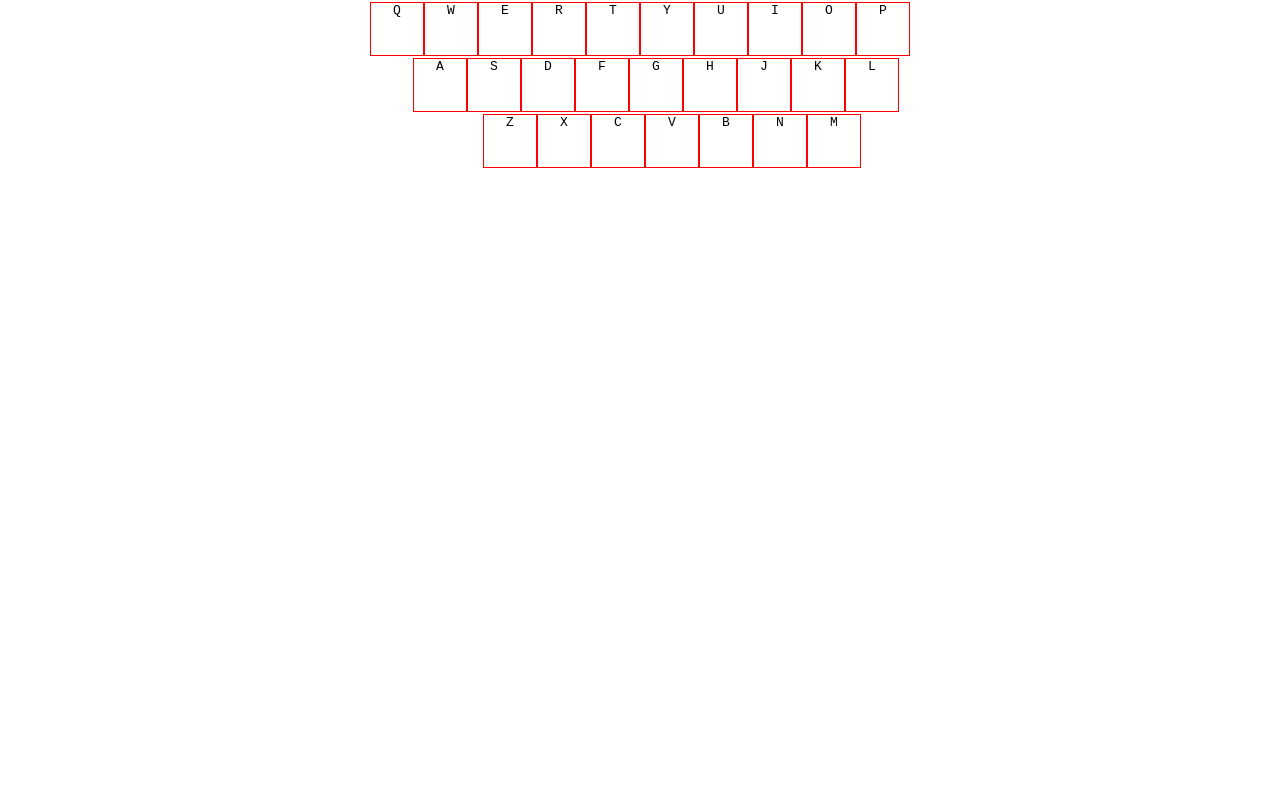
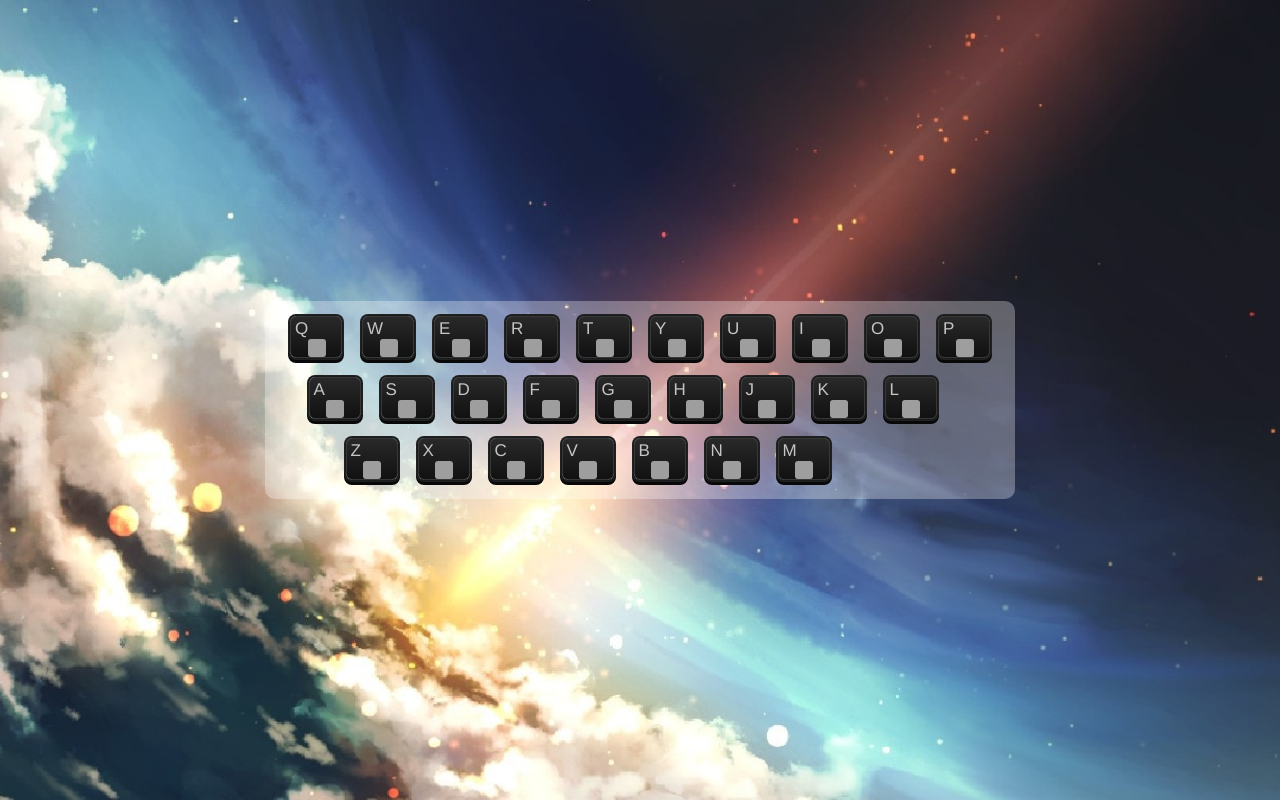
Before and after one commit to resatrt/myBookmarks, a plain HTML site: page index.html in a window 1280 px wide. Drawn offline with Linux system fonts and the light colour scheme; grey boxes are pictures that could not be loaded.

Commit message:
Add files via upload

```diff
--- a/index.html
+++ b/index.html
@@ -1,81 +1,151 @@
 <!DOCTYPE html>
-<html lang="en">
+<html lang='en'>
+
 <head>
-    <meta charset="UTF-8">
-    <meta name="viewport" content="width=device-width, initial-scale=1.0">
-    <meta http-equiv="X-UA-Compatible" content="ie=edge">
-    <title>我的导航</title>
-    <link rel="stylesheet" href="./style.css">
+  <meta charset='UTF-8'>
+  <meta name='viewport' content='width=device-width, initial-scale=1.0'>
+  <meta http-equiv='X-UA-Compatible' content='ie=edge'>
+  <title>我的导航</title>
+  <link rel='stylesheet' href='./style.css'>
 </head>
+
 <body>
-  <main >
-      <div class="wrapper" id="zhangsan">
+  <main>
+    <div class='wrapper' id='main'>
 
-      </div>
+    </div>
   </main>
   <script>
-      var keys = { /*数组嵌套 等价于{0：‘z’,1:'x',...,length:7}*/
-          "0": ["q","w","e","r","t","y","u","i","o","p"],
-          "1": ["a","s","d","f","g","h","j","k","l"],
-          "2": ["z","x","c","v","b","n","m"],
-          length: 3
+    //1、初始化数据
+
+    var hashA = init()
+    var keys = hashA['keys']
+    var hash = hashA['hash']
+
+    //2、生成键盘
+
+    generateKeyboard(keys, hash)
+
+    //3、监听用户
+    listenToUser(hash)
+
+    //下面是工具函数
+    function getFromlocalStorage(name) {
+      console.log(hash,keys)
+      console.log(localStorage.getItem(name))
+      return JSON.parse(localStorage.getItem(name) || 'null')
+    }
+
+    function tag(tagName, attributes) {
+      var element = document.createElement(tagName)
+      for (var key in attributes) {
+        element[key] = attributes[key]
       }
-      var hash = {
-        "q": "qq.com",
-        "w": "weibo.com",
-        "e": "ele.com",
-        "r": "renren.com",
-        "t": "taobao.com",
-        "y": "youtube.com",
-        "u": "uc.com",
-        "i": "iqiyi.com",
-        "o": "opera.com",
-        "p": undefined,
-        "z": "zhihu.com",
-        "m": "mcdonalds.com.cn"
+      return element
+    }
+
+    function createSpan(textContent) {
+      var span = tag('span')//用span包住字母方便调整位置
+      span.textContent = textContent
+      span.className = 'text'
+      return span
+    }
+
+    function createImg(domain) {
+      var img = tag('img')
+      if (domain) {
+        img.src = 'http://' + domain + '/favicon.ico'
+      } else {
+        img.src = 'https://i.loli.net/2018/09/28/5badcd1f23f7b.jpg'
       }
-      //取出localstorage中的zzz对应的hash
-      hashInlocalStorage = JSON.parse(localStorage.getItem('zzz') || 'null')
-      if(hashInlocalStorage){
-          hash = hashInlocalStorage
-      } //如果hashInlocalStorage存在，则将其放入hash里替换hash
+      img.onerror = function (error1) {
+        // console.log('下载失败了') //console.log(error)
+        error1.target.src = 'https://i.loli.net/2018/09/28/5badcd1f23f7b.jpg'
+      }
+      return img
+    }
 
-      index = 0 //遍历keys，生成 kbd 标签
-      while(index < keys.length){ /*也可以写成keys[length]*/
-        div1 = document.createElement("div")/*创建一个叫div的元素*/
-        zhangsan.appendChild(div1)/*将div1添加到zhangsan（对应的元素）里去*/
-        row = keys[index]/*相当于遍历keys 第一个数组  第二个数组 第三个数组*/
-        /*console.log(row)打印row*/
-        index2 = 0
-        while(index2 < row.length){//0-9  0-8  0-6
-          kbd1 = document.createElement("kbd")
-          kbd1.textContent = row[index2] /*此处不能写成row.index2，不知道为啥*/
-          buttonX = document.createElement('button')//创建button按钮
-          buttonX.textContent = '编辑'//按钮名字为编辑
-          buttonX.id = row[index2]//将按钮的ID和键字母对应，方便后面更改网址
-          buttonX.onclick = function(asdfasefwffa){
-              //asdfasefwffa['target']里就是用户点击的元素
-              // 这个循环就是用来生成button后绑定点击事件
-            key = asdfasefwffa.target.id //将点击的元素的ID给key
-            x = prompt('请输入一个要更换的网址')
-            hash[key] = x
-            localStorage.setItem('zzz',JSON.stringify(hash))
-            console.log(hash)
-            }
-          kbd1.appendChild(buttonX)//将button作为子元素添加到kbd里
-          div1.appendChild(kbd1)
-          index2 = index2 + 1
+    function createButton(id) {
+      var button = tag('button')//创建button按钮
+      button.textContent = '编辑'//按钮名字为编辑
+      button.id = id//将按钮的ID和键字母对应，方便后面更改网址
+      button.onclick = function (asdfasefwffa) {
+        //asdfasefwffa['target']里就是用户点击的元素
+        // 这个循环就是用来生成button后绑定点击事件
+        var button2 = asdfasefwffa.target
+        var img2 = button2.previousSibling//previousSibling的意思是button2标签的上面一个标签，这是代码写成这个样子的
+        //key = asdfasefwffa.target.id //将点击的元素的ID给key
+        var key = button2['id']
+        var x = prompt('请输入一个要更换的网址')
+        hash[key] = x //hash变更
+        img2.src = 'http://' + x + '/favicon.ico'
+        img2.onerror = function (error) {
+          error.target.src = 'https://i.loli.net/2018/09/28/5badcd1f23f7b.jpg'
         }
+        localStorage.setItem('zzz', JSON.stringify(hash))
+        //console.log(hash)
+      }
+      return button
+    }
 
-        index = index + 1
+    function init() {
+       var keys = { /*数组嵌套 等价于{0：‘z’,1:'x',...,length:7}*/
+        '0': ['q', 'w', 'e', 'r', 't', 'y', 'u', 'i', 'o', 'p'],
+        '1': ['a', 's', 'd', 'f', 'g', 'h', 'j', 'k', 'l'],
+        '2': ['z', 'x', 'c', 'v', 'b', 'n', 'm'],
+        length: 3
       }
-      document.onkeypress = function(asdfasefwffa){
-         /* console.log('你输入了一个键')
-          console.log(asdfasefwffa)*/
-      key = asdfasefwffa['key'] /*将用户输入的字母（此处）提取出来给key*/
-      website = hash[key]/*将key里存的字母对应的网站给website*/
-      window.open('http://'+website ,'_blank') /*location.herf ='http://'+website 这个是在当前页面打开*/
+       var hash = {
+        'q': 'qq.com', 'w': 'weibo.com', 'e': 'ele.me', 'r': 'renren.com', 't': 'taobao.com', 'y': 'youtube.com', 'u': 'uc.cn',
+        'i': 'iqiyi.com', 'o': 'opera.com', 'p': undefined, 'z': 'zhihu.com', 'm': 'meituan.com'
       }
+
+      var hashInlocalStorage = getFromlocalStorage('zzz')
+      if (hashInlocalStorage) {
+        hash = hashInlocalStorage
+      }
+      return {
+        'keys': keys,
+        'hash': hash
+      }
+    }
+
+    function generateKeyboard(keys, hash) {
+      for (var index = 0; index < keys.length; index = index + 1) {
+        var div = tag('div', { className: 'row' })/*创建一个叫div的元素,然后用函数的方式直接生成class*/ // div.className = 'row' 给生成的div创建一个class
+
+        main.appendChild(div)/*将div1添加到zhangsan（对应的元素）里去*/
+
+        var row = keys[index]/*相当于遍历keys 第一个数组  第二个数组 第三个数组*/
+
+        for (var index2 = 0; index2 < row.length; index2 = index2 + 1) {
+
+          var span = createSpan(row[index2])
+          var img = createImg(hash[row[index2]])
+          var button = createButton(row[index2])//创建button按钮
+
+          var kbd = tag('kbd')
+          kbd.className = 'key' //给生成的kbd添加一个class
+          kbd.appendChild(span)
+          kbd.appendChild(img)
+          kbd.appendChild(button)//将button作为子元素添加到kbd里
+          div.appendChild(kbd)
+        }
+      }
+
+      function listenToUser(hash) {
+        document.onkeypress = function (asdfasefwffa) {
+          /* console.log('你输入了一个键')
+           console.log(asdfasefwffa)*/
+          var key = asdfasefwffa['key'] /*将用户输入的字母（此处）提取出来给key*/
+          var website = hash[key]/*将key里存的字母对应的网站给website*/
+          window.open('http://' + website, '_blank') /*location.herf ='http://'+website 这个是在当前页面打开*/
+        }
+      }
+    }
+
+
   </script>
 </body>
+
 </html>
--- a/style.css
+++ b/style.css
@@ -11,11 +11,55 @@ kbd > button{
 kbd:hover > button{
     display: inline-block;
 }
-main{text-align: center;}
-.wrapper{display: inline-block;}  /*将大的div变成内联元素*/
+body{
+    background:blue url(./wall.jpg) no-repeat center center;
+    background-size: cover;
+}
+main{text-align: center;
+     height: 100vh;/*viewport height*/
+     display:flex;
+    align-items: center;
+    justify-content: center;
+}
+.wrapper{/*display: inline-block;*/ /*将大的div变成内联元素*/
+      background:rgba(255,255,255,0.3);
+      border-radius: 10px;
+}
 .wrapper > div:nth-child(2){ /*div:nth-child(2)表示父元素中子元素为第二的并且名字为div的标签被选中*/
-    margin-left: 2em;
+    margin-left: -20px;
 }
 .wrapper> div:nth-child(3){ /*用class 的话前面要加. 用id的话前面要加# */
-    margin-left: 4em;
+    margin-left: -90px;
 }
+.key{
+    width: 50px;
+    height: 40px;
+    border: none;
+    color: #c5c5c5;
+    border: 1px solid #373737;
+    border-radius: 6px;
+    background: linear-gradient(to bottom, #292929 0%,#111111 100%);
+    box-shadow: 0 0 0 1px #1a1b1c,0 0 0 2px #1f2020 ,0 3px 0 2px #080808 ;
+    position: relative;
+    font-size: 17px;
+    font-family: Helvetica;
+}
+.row{
+    margin: 15px;
+}
+.row > .key{
+    margin:0 10px;
+}
+.key img{
+    width: 18px;
+    height: 18px;
+    border-radius: 3px;
+    position:absolute;
+    left:33%;
+    bottom: 0;
+}
+.key .text{
+    position: absolute;
+    left: 4px;
+    top: 2px;
+}
```
Also changed, not shown: wall.jpg (added).
